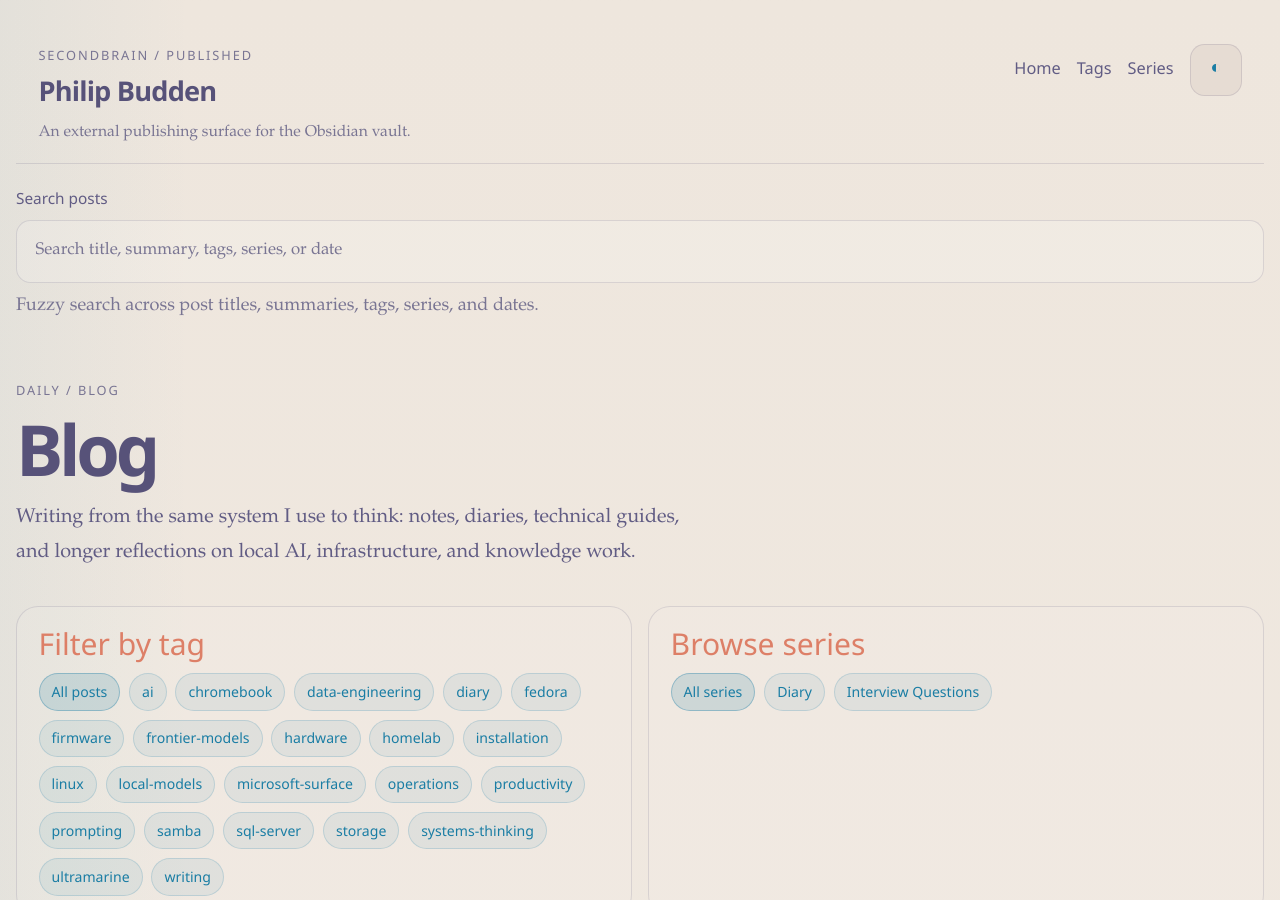
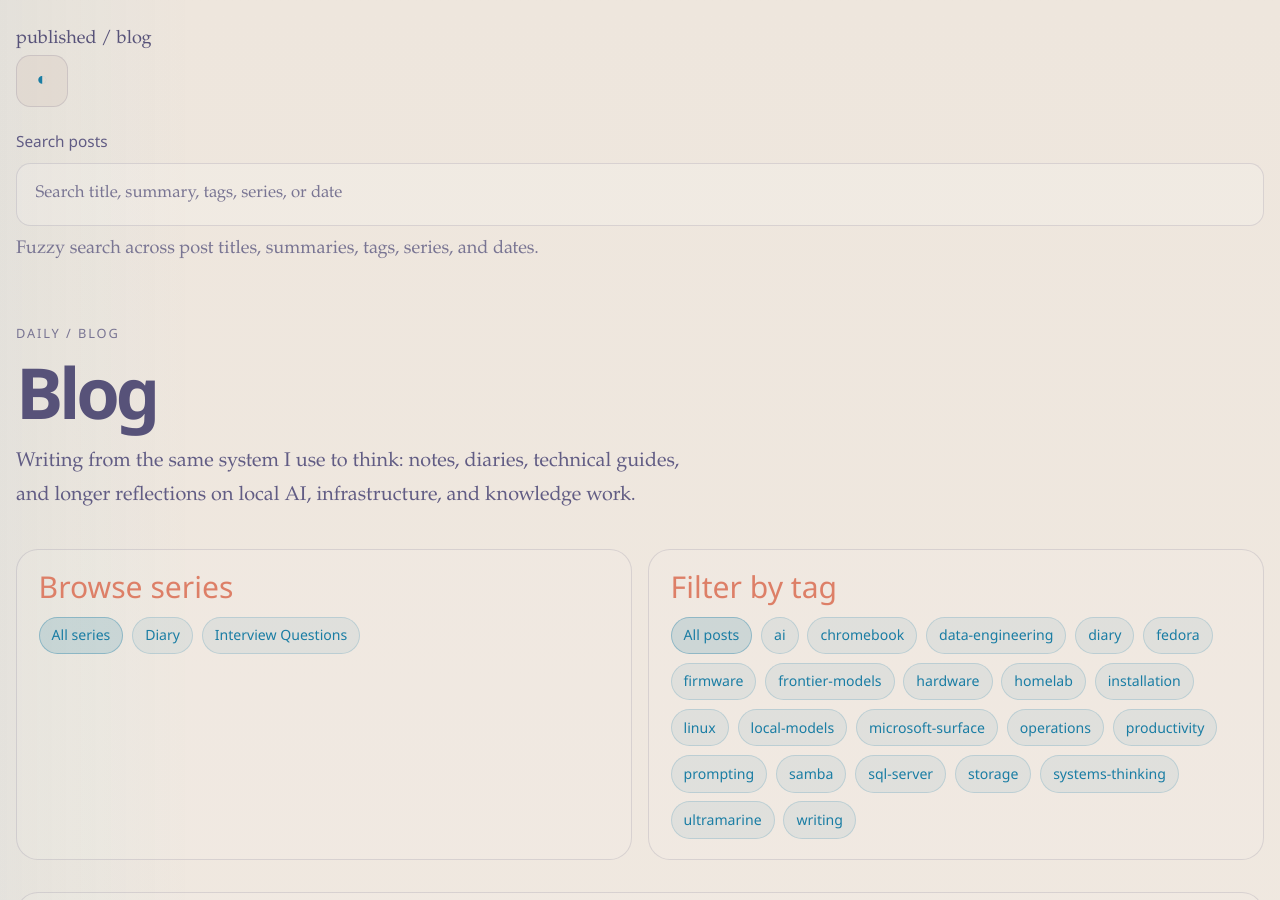
Before and after one commit to philbudden/blog, a Jekyll site: the page built from index.html, in a window 1280 px wide and 900 px high. Built offline with Jekyll 4.4.1, drawn with Linux system fonts in a browser that asks for light colours.

Commit message:
Refine blog filters and search submission

```diff
--- a/_includes/site-header.html
+++ b/_includes/site-header.html
@@ -1,27 +1,29 @@
 <header class="site-header">
-  <div class="site-header__inner">
-    <div class="site-header__brand-block">
-      <a class="site-brand" href="{{ '/' | relative_url }}">
-        <span class="site-brand__eyebrow">secondbrain / published</span>
-        <span class="site-brand__title">{{ site.title }}</span>
-      </a>
-      <p class="site-brand__context">An external publishing surface for the Obsidian vault.</p>
+  <div class="note-toolbar">
+    <div class="note-toolbar__path">
+      {% if page.body_class == "page-home" %}
+        published / blog
+      {% elsif page.body_class == "page-tags" %}
+        published / tags
+      {% elsif page.body_class == "page-series-index" %}
+        published / series
+      {% elsif page.layout == "series" %}
+        series / {{ page.title | downcase }}
+      {% elsif page.layout == "article" %}
+        post / {{ page.title | downcase }}
+      {% else %}
+        published / {{ page.title | default: site.title | downcase }}
+      {% endif %}
     </div>
 
-    <div class="site-header__actions">
-      <nav class="site-nav" aria-label="Primary">
-        <a href="{{ '/' | relative_url }}">Home</a>
-        <a href="{{ '/tags/' | relative_url }}">Tags</a>
-        <a href="{{ '/series/' | relative_url }}">Series</a>
-      </nav>
-
+    <div class="note-toolbar__actions">
       <button class="theme-toggle" type="button" data-theme-toggle aria-label="Toggle dark mode">
         <span aria-hidden="true">◐</span>
       </button>
     </div>
   </div>
 
-  <div class="search-shell">
+  <form class="search-shell" id="search-posts" data-search-form>
     <label class="search-shell__label" for="site-search">Search posts</label>
     <input
       class="search-shell__input"
@@ -35,5 +37,5 @@
     >
     <p class="search-shell__help" id="site-search-help">Fuzzy search across post titles, summaries, tags, series, and dates.</p>
     <div class="search-results" data-search-results hidden></div>
-  </div>
+  </form>
 </header>
--- a/assets/js/site.js
+++ b/assets/js/site.js
@@ -64,6 +64,8 @@
 
   var searchInput = document.querySelector("[data-search-input]");
   var searchResults = document.querySelector("[data-search-results]");
+  var searchForm = document.querySelector("[data-search-form]");
+  var openModal = null;
 
   if (searchInput && searchResults && window.MiniSearch) {
     fetch((siteBaseurl + "/search.json").replace(/\/{2,}/g, "/"))
@@ -123,12 +125,11 @@
           renderResults(searchInput.value.trim());
         });
 
-        searchInput.addEventListener("keydown", function (event) {
-          if (event.key !== "Enter") return;
+        function activateFirstResult(event) {
           var query = searchInput.value.trim();
           renderResults(query);
           if (!currentResults.length) return;
-          event.preventDefault();
+          if (event) event.preventDefault();
           var firstResult = currentResults[0];
           var resultUrl = firstResult.url;
           if (document.body.dataset.listingPage === "true" && typeof openModal === "function") {
@@ -136,7 +137,18 @@
           } else {
             window.location.href = resultUrl;
           }
+        }
+
+        searchInput.addEventListener("keydown", function (event) {
+          if (event.key !== "Enter") return;
+          activateFirstResult(event);
         });
+
+        if (searchForm) {
+          searchForm.addEventListener("submit", function (event) {
+            activateFirstResult(event);
+          });
+        }
       })
       .catch(function () {
         searchResults.hidden = true;
@@ -210,10 +222,17 @@
       }
 
       seriesButtons.forEach(function (button) {
-        button.addEventListener("click", function () {
+        function applySeriesSelection() {
           currentSeries = button.dataset.seriesFilterButton;
           setActive(seriesToolbar, ".series-chip--button", button);
           applyFilters();
+        }
+        button.addEventListener("click", applySeriesSelection);
+        button.addEventListener("keydown", function (event) {
+          if (event.key === "Enter" || event.key === " ") {
+            event.preventDefault();
+            applySeriesSelection();
+          }
         });
       });
     }
@@ -250,7 +269,7 @@
     return true;
   }
 
-  function openModal(url, pushState) {
+  openModal = function (url, pushState) {
     lastFocused = document.activeElement;
     fetch(url, { headers: { "X-Requested-With": "XMLHttpRequest" } })
       .then(function (response) {
@@ -274,7 +293,7 @@
       .catch(function () {
         window.location.href = url;
       });
-  }
+  };
 
   window.history.replaceState({ modal: false, url: currentUrl }, "", currentUrl);
 
--- a/index.html
+++ b/index.html
@@ -15,6 +15,16 @@
   </header>
 
   <section class="browse-panel">
+    <div class="browse-panel__section" id="browse-series">
+      <h2>Browse series</h2>
+      <div class="chip-row" data-series-toolbar>
+        <button class="series-chip series-chip--button is-active" type="button" data-series-filter-reset>All series</button>
+        {% assign sorted_series = site.series | sort: "title" %}
+        {% for entry in sorted_series %}
+          <button class="series-chip series-chip--button" type="button" data-series-filter-button="{{ entry.slug | downcase }}">{{ entry.title }}</button>
+        {% endfor %}
+      </div>
+    </div>
     <div class="browse-panel__section" id="filter-by-tag">
       <h2>Filter by tag</h2>
       <div class="chip-row" data-tag-toolbar>
@@ -24,16 +34,6 @@
           {% if tag != "" %}
             <button class="tag-chip tag-chip--button" type="button" data-tag-filter-button="{{ tag | downcase }}">{{ tag }}</button>
           {% endif %}
-        {% endfor %}
-      </div>
-    </div>
-    <div class="browse-panel__section" id="browse-series">
-      <h2>Browse series</h2>
-      <div class="chip-row" data-series-toolbar>
-        <button class="series-chip series-chip--button is-active" type="button" data-series-filter-reset>All series</button>
-        {% assign sorted_series = site.series | sort: "title" %}
-        {% for entry in sorted_series %}
-          <button class="series-chip series-chip--button" type="button" data-series-filter-button="{{ entry.slug | downcase }}">{{ entry.title }}</button>
         {% endfor %}
       </div>
     </div>
```
